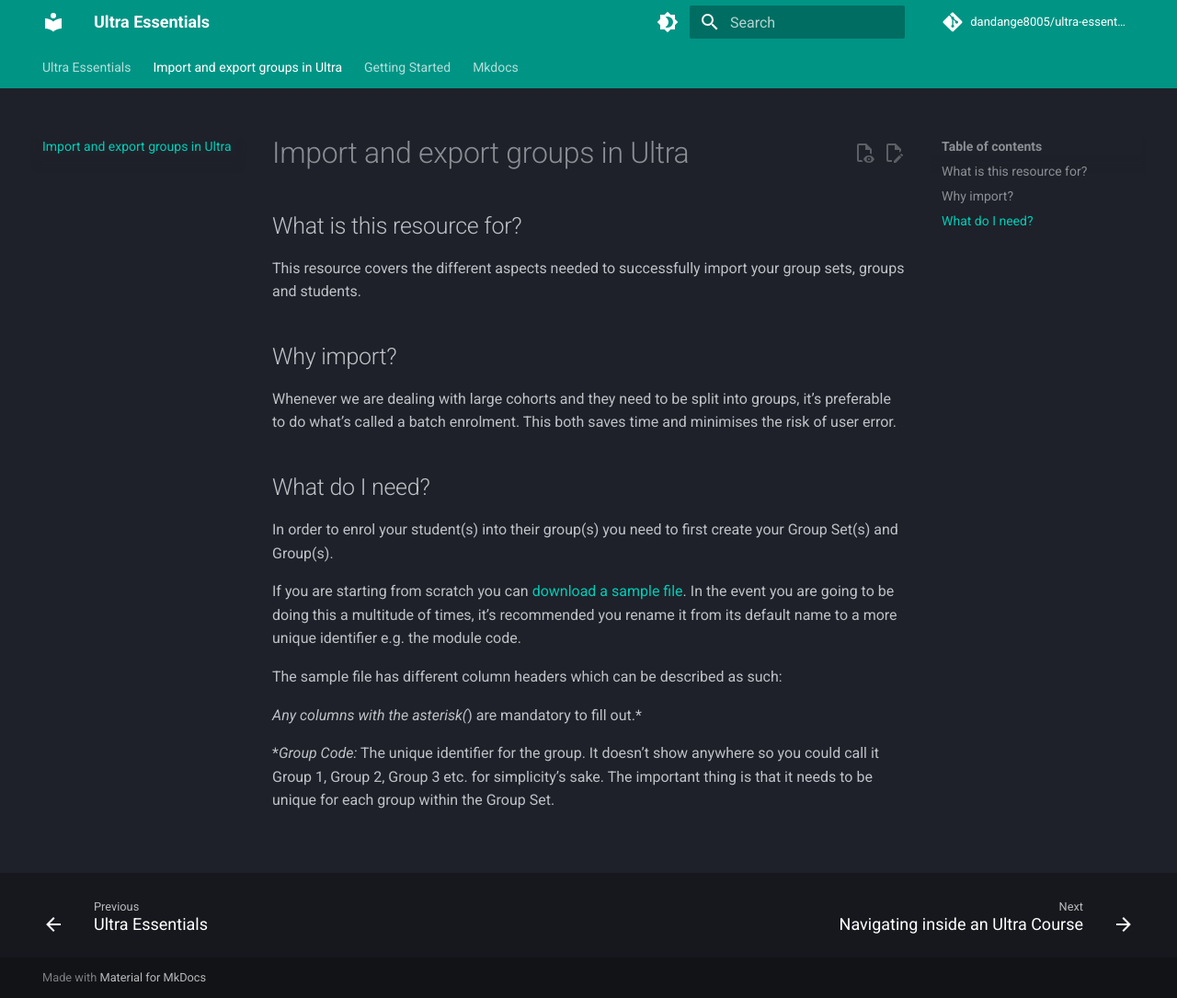
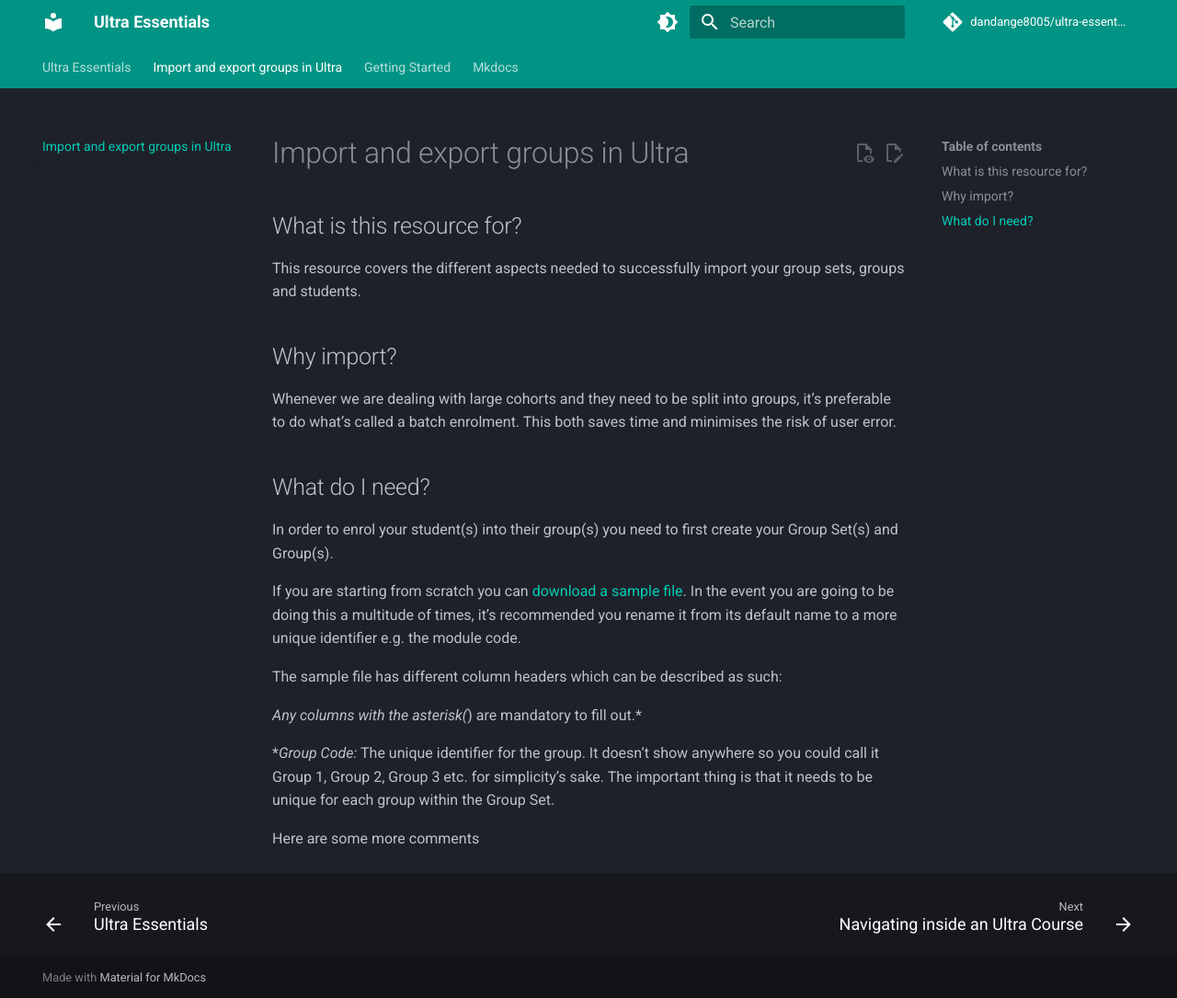
Before and after one commit to dandange8005/Ultra-Essentials, an MkDocs documentation site: the page built from docs/Import and export groups in Ultra.md, in a window 1280 px wide and 1085 px high. Shown: the whole window at 92% size. Built offline with MkDocs 1.6.1 and Material for MkDocs 9.7.7, drawn with Linux system fonts in a browser that asks for light colours; comment, search, counter and statistics services are not loaded.

Commit message:
added a new line

```diff
--- a/docs/Import and export groups in Ultra.md
+++ b/docs/Import and export groups in Ultra.md
@@ -21,3 +21,6 @@ The sample file has different column headers which can be described as such:
 *Any columns with the asterisk(*) are mandatory to fill out.*
 
 **Group Code*:** The unique identifier for the group. It doesn’t show anywhere so you could call it Group 1, Group 2, Group 3 etc. for simplicity’s sake. The important thing is that it needs to be unique for each group within the Group Set.
+
+
+Here are some more comments
```
